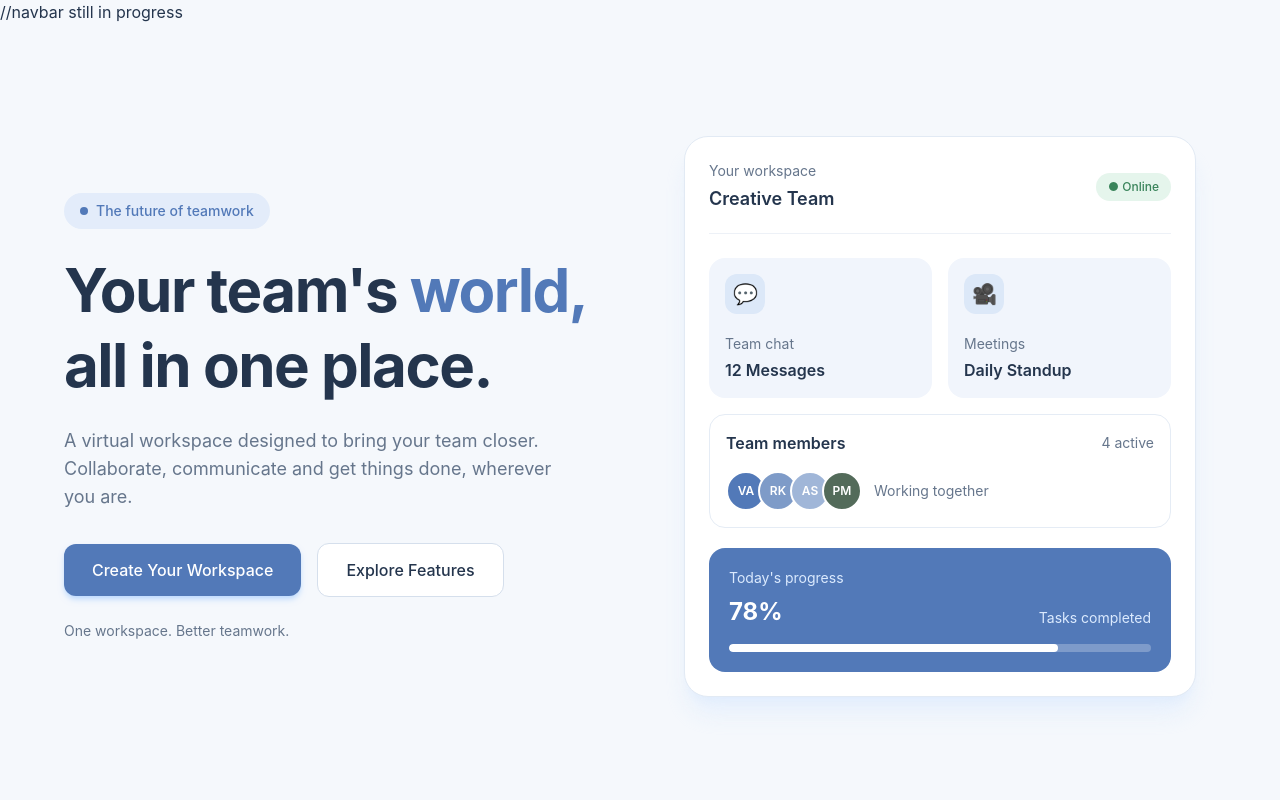
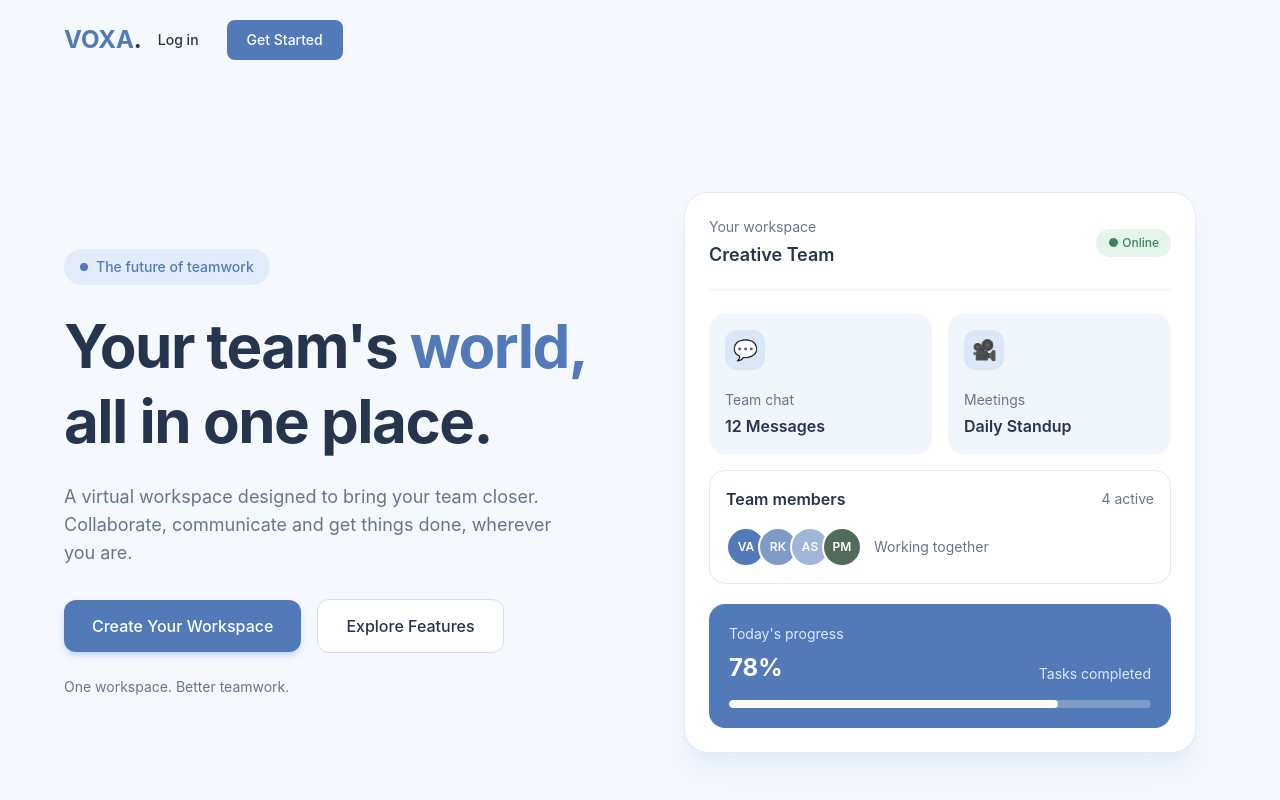
Before and after one commit to rahull-techh/meets-manager, a React app: page / in a window 1280 px wide. Shown: the top 800 px of the page. Built offline with nearby package versions, Linux system fonts and the light colour scheme; the HTML template or start-up script is replaced by a standard one.

Commit message:
add navbar

```diff
--- a/src/components/Navbar.jsx
+++ b/src/components/Navbar.jsx
@@ -0,0 +1,56 @@
+import { Link } from "react-router-dom";
+
+const Navbar =() => {
+    return(
+        <nav className=' flex items-center justify-betweenbg-white px-6 py-5 md:px-16'
+        >
+            <Link to='/' element = 'home' className=' text-2xl font-bold text-[#5279B8]'>
+             VOXA<span className='text-[#24354D]'>.</span>
+      </Link>
+
+
+      <div className='hidden items-center gap-8 md:fle'>
+        <a
+          href='#features'
+          className='text-sm text-[#24354D] transition hover:text-[#5279B8]'
+        >
+          Features
+        </a>
+
+        <a
+          href='#about'
+          className='text-sm text-[#24354D] transition hover:text-[#5279B8]'
+        >
+          About
+        </a>
+
+        <a
+          href='#contact'
+          className='text-sm text-[#24354D] transition hover:text-[#5279B8]'
+        >
+          Contact
+        </a>
+      </div>
+
+      <div className='flex items-center gap-3'>
+        <Link
+          to='/login'
+          className='hidden rounded-lg px-4 py-2 text-sm font-medium text-[#24354D] transition hover:text-[#5279B8] sm:block'
+        >
+          Log in
+        </Link>
+
+        <Link
+          to='/register'
+          className='rounded-lg bg-[#5279B8] px-5 py-2.5 text-sm font-medium text-white transition hover:bg-[#3F659F]'
+        >
+          Get Started
+        </Link>
+      </div>
+    </nav>
+
+
+    )
+}
+
+export default Navbar
--- a/src/pages/Home.jsx
+++ b/src/pages/Home.jsx
@@ -2,11 +2,13 @@ import { Link } from "react-router-dom";
 import Features from "../components/Features";
 import About from "../components/About";
 import Contact from "../components/Contact";
+import Navbar from "../components/Navbar";
+
 
 const Home = () => {
   return (
     <div className="min-h-screen bg-[#F5F8FC] text-[#24354D]">
-      //navbar still in progress
+      <Navbar />
 
 
       <section className="grid items-center gap-12 px-6 py-20 md:grid-cols-2 md:px-16 md:py-28">
```
